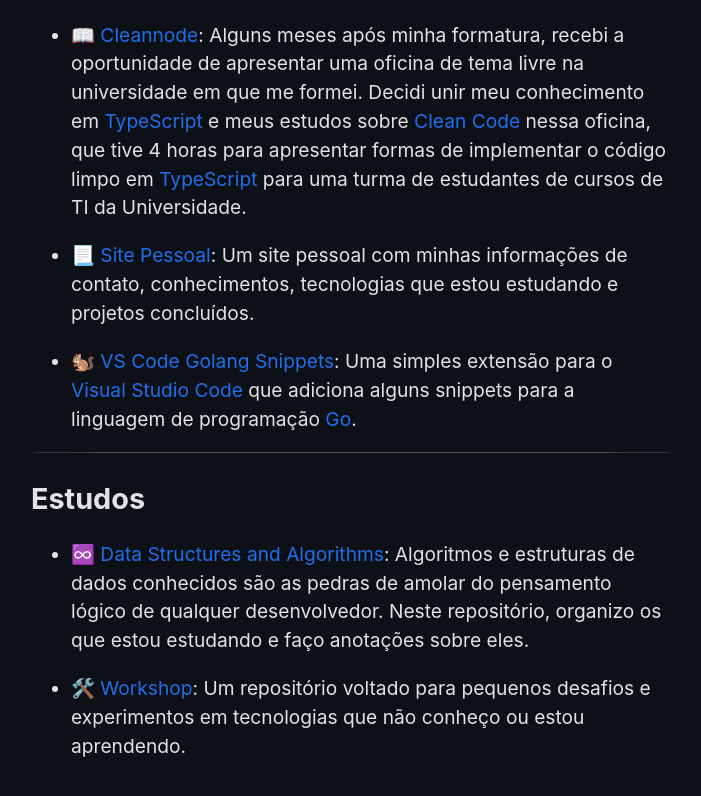
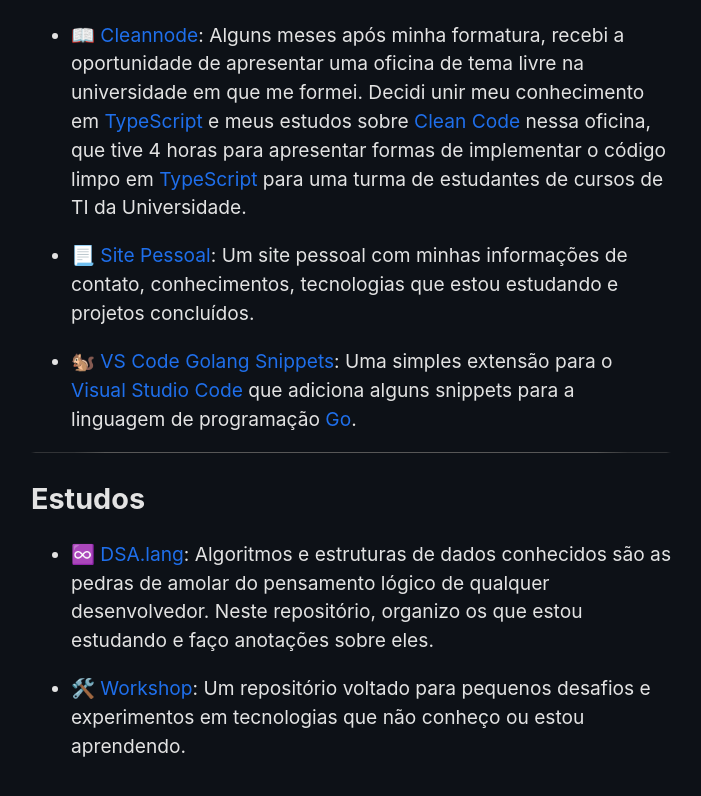
Before and after one commit to Otarossoni/otaviorossoni.com, a React (Vite) app: page / in a window 1280 px wide. Shown: the part 1129-1925 px from the top of the page, without its empty margins (289-990 px from the left). Built offline with nearby package versions, Linux system fonts and the light colour scheme.

Commit message:
feat: muda url do repositório de algoritmos e estrutura de dados

```diff
--- a/src/components/Body.content.ts
+++ b/src/components/Body.content.ts
@@ -29,7 +29,7 @@
 
 ## Estudos
 
-- ♾️ <a href="https://github.com/Otarossoni/data-structures-and-algorithms" target="_blank">Data Structures and Algorithms</a>: Algoritmos e estruturas de dados conhecidos são as pedras de amolar do pensamento lógico de qualquer desenvolvedor. Neste repositório, organizo os que estou estudando e faço anotações sobre eles.
+- ♾️ <a href="https://github.com/Otarossoni/data-structures-and-algorithms.lang" target="_blank">DSA.lang</a>: Algoritmos e estruturas de dados conhecidos são as pedras de amolar do pensamento lógico de qualquer desenvolvedor. Neste repositório, organizo os que estou estudando e faço anotações sobre eles.
 
 - 🛠️ <a href="https://github.com/Otarossoni/workshop" target="_blank">Workshop</a>: Um repositório voltado para pequenos desafios e experimentos em tecnologias que não conheço ou estou aprendendo.
 `;
```
